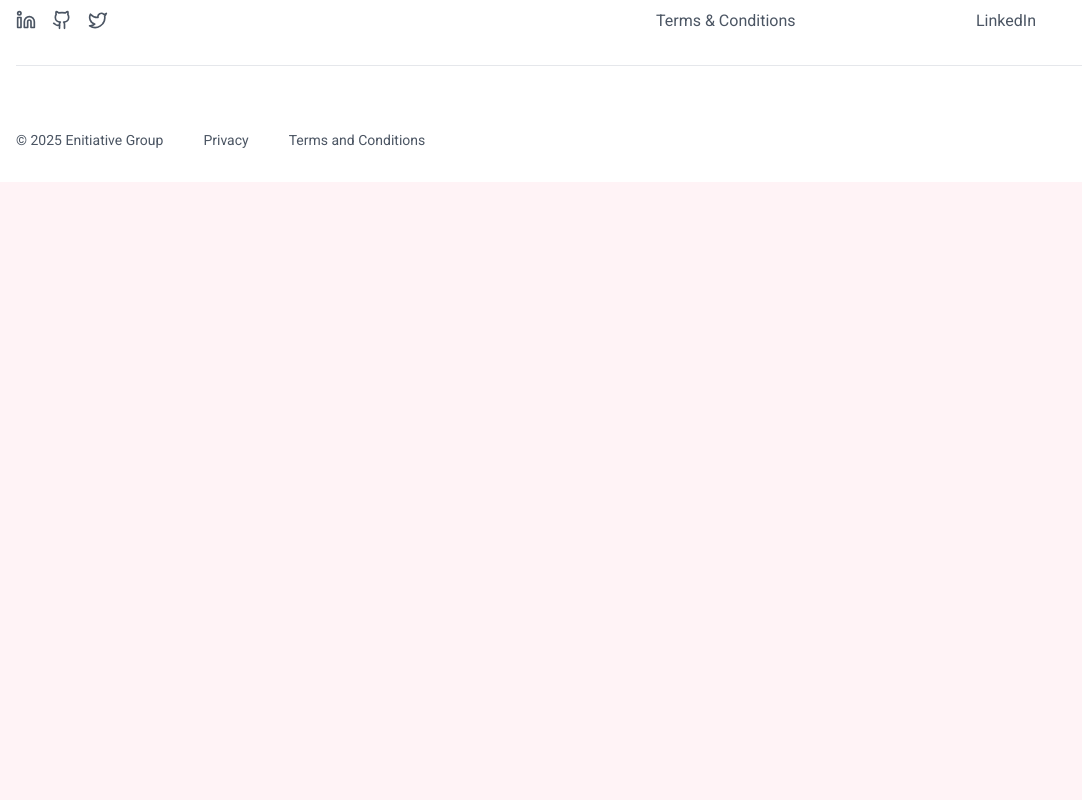
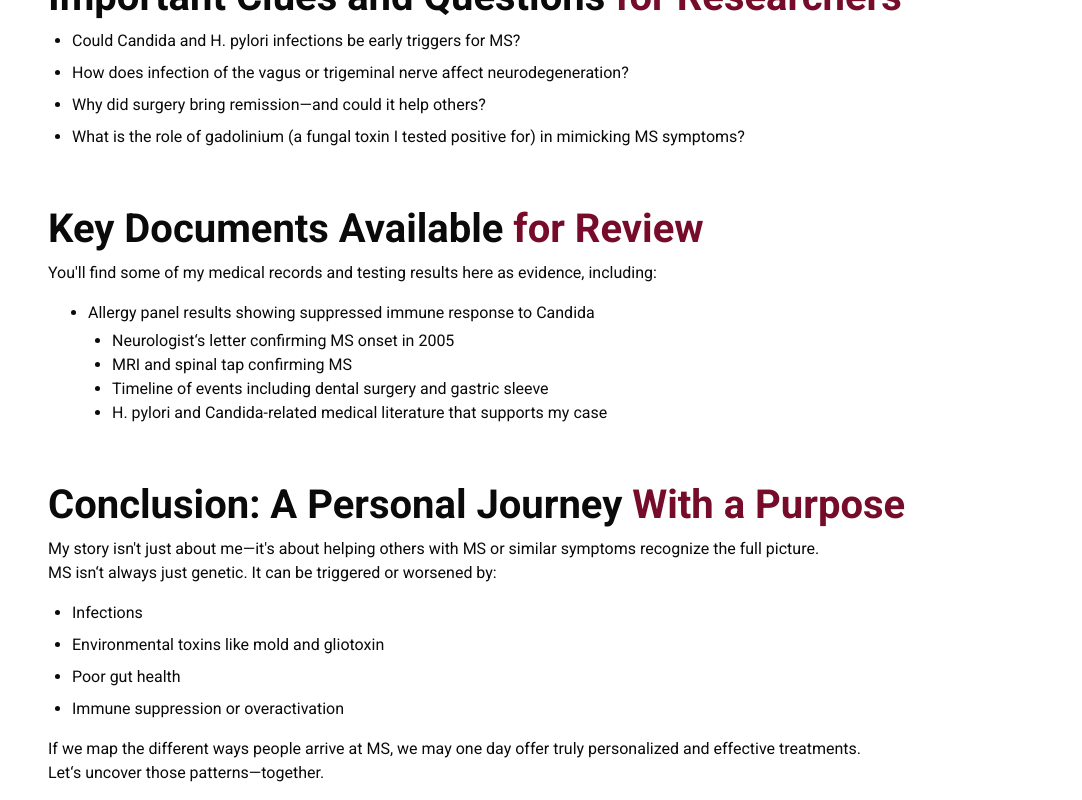
Before and after one commit to sharif57/dhataharris-frontend, a Next.js app: page /ms-journey in a window 1280 px wide. Shown: the part 3280-4080 px from the top of the page, without its empty margins (0-1082 px from the left). Before the commit the page ends 3462 px from the top, so only its background shows below. Built offline with nearby package versions, Linux system fonts and the light colour scheme.

Commit message:
feat: Add important clues, key documents, and conclusion sections to MS Journey page

```diff
--- a/src/app/(home)/ms-journey/page.tsx
+++ b/src/app/(home)/ms-journey/page.tsx
@@ -239,9 +239,102 @@ export default function page() {
 
                 <li>No relapses.</li>
                 <li>No fatigue, weakness, or tingling.</li>
-                <li>My cognition sharpened.To this day, I’ve remained symptom-free for over 8 years.</li>
+                <li>
+                  My cognition sharpened.To this day, I’ve remained symptom-free
+                  for over 8 years.
+                </li>
               </ul>
             </div>
+          </div>
+          <div className="mt-[100px]">
+            <main className=" py-8  md:py-12   ">
+              {/* Important Clues and Questions */}
+              <section className="mb-16">
+                <h2 className="text-2xl md:text-[40px] font-bold mb-4">
+                  Important Clues and Questions{" "}
+                  <span className="text-[#760C2A]">for Researchers</span>
+                </h2>
+                <ul className="list-disc pl-6 space-y-2">
+                  <li>
+                    Could Candida and H. pylori infections be early triggers for
+                    MS?
+                  </li>
+                  <li>
+                    How does infection of the vagus or trigeminal nerve affect
+                    neurodegeneration?
+                  </li>
+                  <li>
+                    Why did surgery bring remission—and could it help others?
+                  </li>
+                  <li>
+                    What is the role of gadolinium (a fungal toxin I tested
+                    positive for) in mimicking MS symptoms?
+                  </li>
+                </ul>
+              </section>
+
+              {/* Key Documents Available */}
+              <section className="mb-16">
+                <h2 className="text-2xl md:text-[40px] font-bold mb-4">
+                  Key Documents Available{" "}
+                  <span className="text-[#760C2A]">for Review</span>
+                </h2>
+                <p className="mb-4">
+                  You&#39;ll find some of my medical records and testing results
+                  here as evidence, including:
+                </p>
+
+                <ul className="list-disc pl-10 space-y-2">
+                  <li>
+                    Allergy panel results showing suppressed immune response to
+                    Candida
+                    <ul className="list-disc pl-6 mt-1">
+                      <li>
+                        Neurologist&lsquo;s letter confirming MS onset in 2005
+                      </li>
+                      <li>MRI and spinal tap confirming MS</li>
+                      <li>
+                        Timeline of events including dental surgery and gastric
+                        sleeve
+                      </li>
+                      <li>
+                        H. pylori and Candida-related medical literature that
+                        supports my case
+                      </li>
+                    </ul>
+                  </li>
+                </ul>
+              </section>
+
+              {/* Conclusion */}
+              <section>
+                <h2 className="text-2xl md:text-[40px] font-bold mb-4">
+                  Conclusion: A Personal Journey{" "}
+                  <span className="text-[#760C2A]">With a Purpose</span>
+                </h2>
+                <p className="mb-4">
+                  My story isn&#39;t just about me—it&#39;s about helping others
+                  with MS or similar symptoms recognize the full picture.
+                  <br />
+                  MS isn&lsquo;t always just genetic. It can be triggered or
+                  worsened by:
+                </p>
+
+                <ul className="list-disc pl-6 space-y-2 mb-4">
+                  <li>Infections</li>
+                  <li>Environmental toxins like mold and gliotoxin</li>
+                  <li>Poor gut health</li>
+                  <li>Immune suppression or overactivation</li>
+                </ul>
+
+                <p className="mb-4">
+                  If we map the different ways people arrive at MS, we may one
+                  day offer truly personalized and effective treatments.
+                  <br />
+                  Let&lsquo;s uncover those patterns—together.
+                </p>
+              </section>
+            </main>
           </div>
         </div>
       </section>
```
